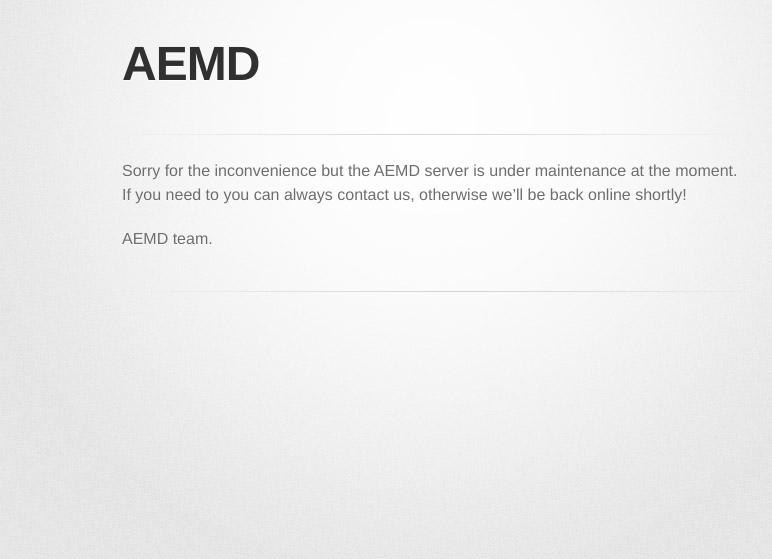
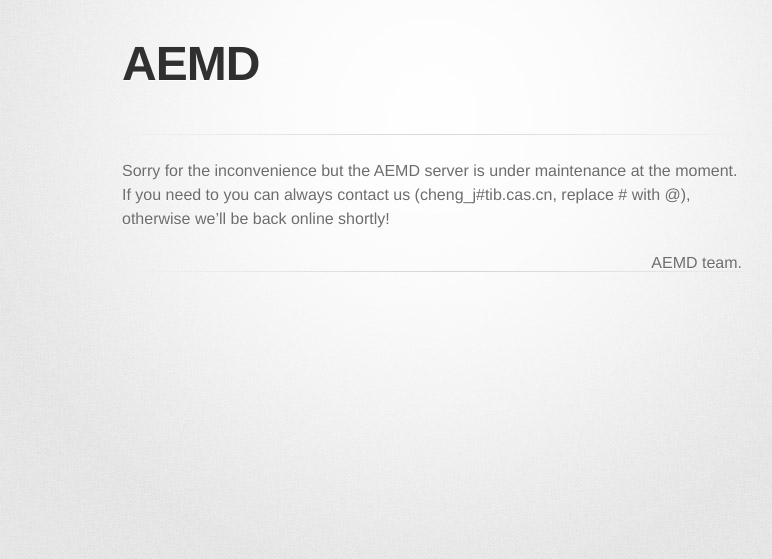
Before and after one commit to zhonghua-wang/zhonghua-wang.github.io, a Jekyll site: the page built from index.md, in a window 1280 px wide. Shown: the top 559 px of the page, without its empty margins (208-980 px from the left). Built offline with Jekyll 4.4.1, drawn with Linux system fonts in a browser that asks for light colours; some web fonts are replaced.

Commit message:
fix error

```diff
--- a/index.md
+++ b/index.md
@@ -2,6 +2,6 @@
 layout: aemd
 ---
 
-Sorry for the inconvenience but the AEMD server is under maintenance at the moment. If you need to you can always contact us, otherwise we'll be back online shortly!
+Sorry for the inconvenience but the AEMD server is under maintenance at the moment. If you need to you can always contact us (cheng_j#tib.cas.cn, replace # with @), otherwise we'll be back online shortly!
 
-AEMD team.
+<p style="float: right">AEMD team.</p>
```
